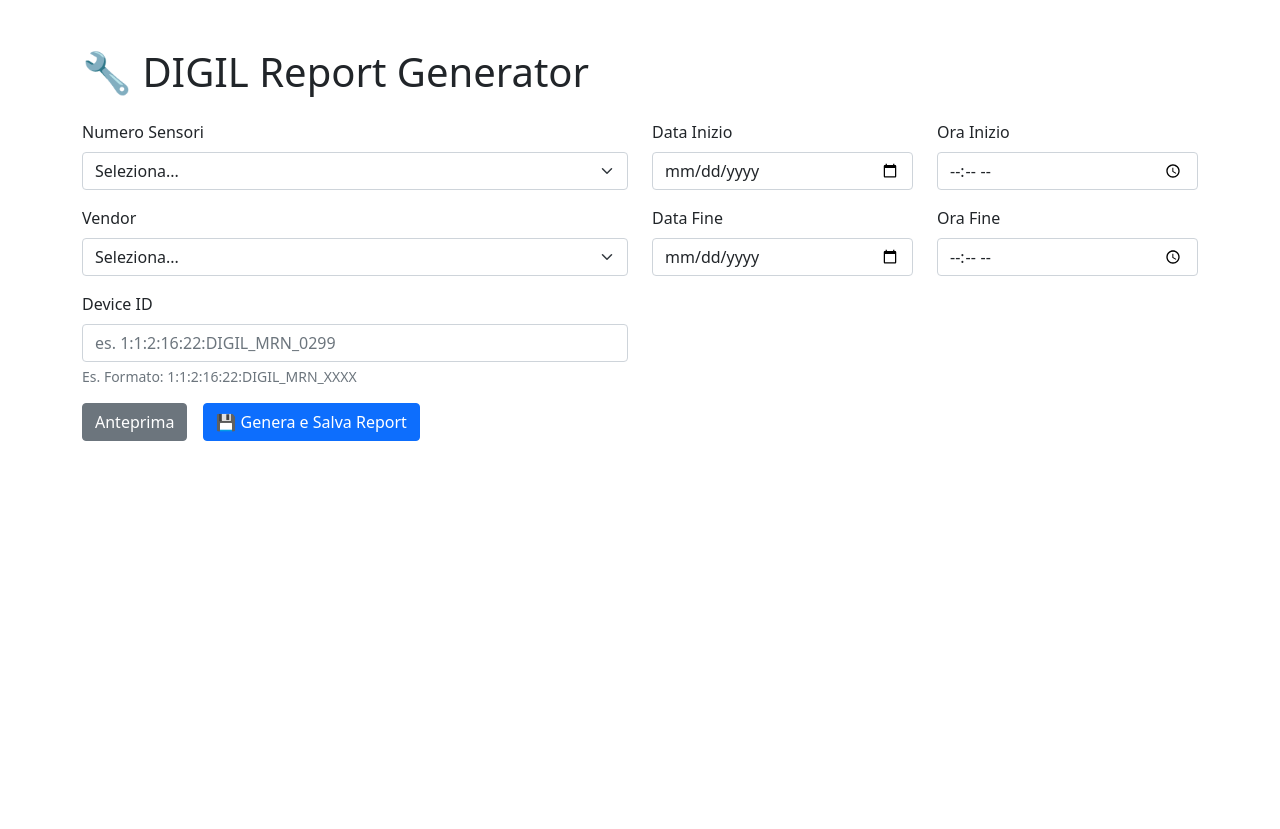
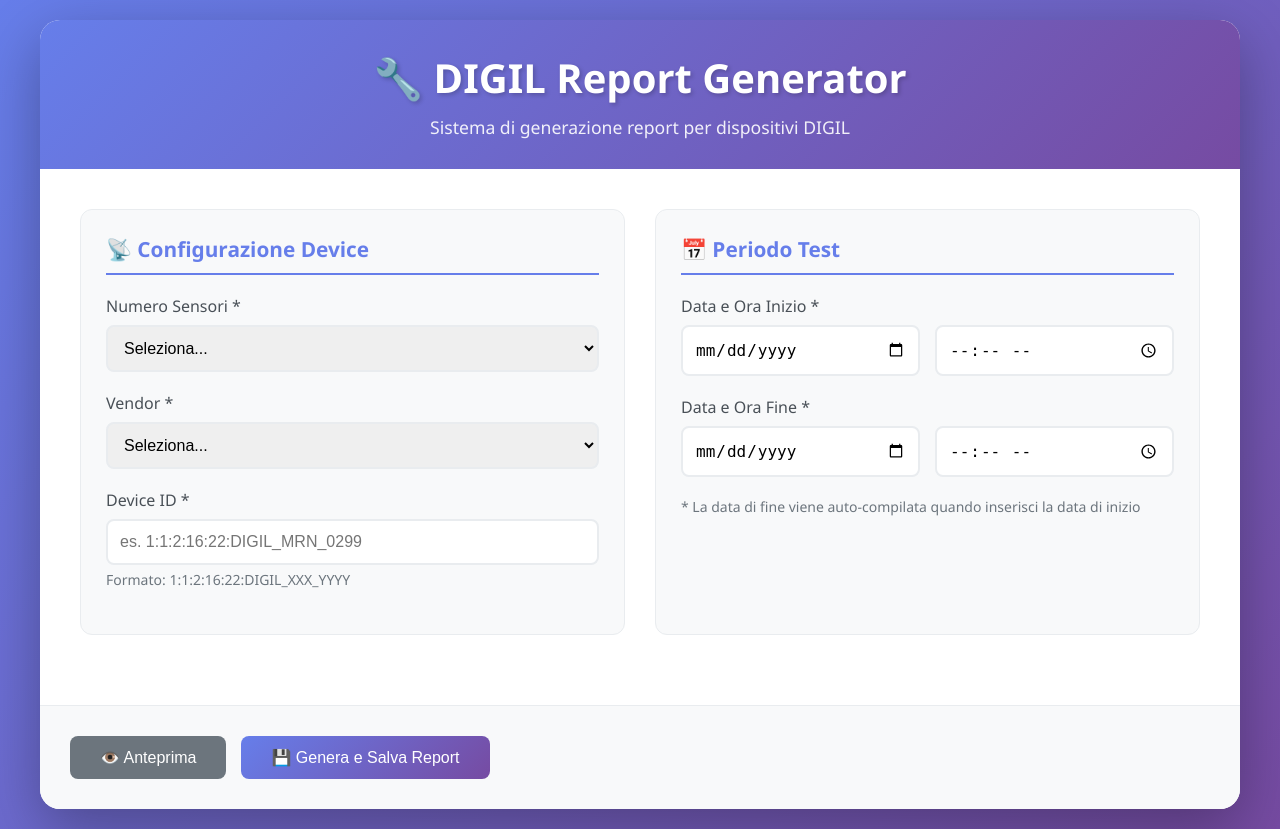
Before and after one commit to devmax89/tool-report, a Flask app: page / in a window 1280 px wide. Before the commit the page ends 441 px from the top, so only its background shows below. Run offline with Flask 3, Linux system fonts and the light colour scheme.

Commit message:
index dinamica

```diff
--- /dev/null
+++ b/static/style.css
@@ -0,0 +1,333 @@
+/* static/style.css */
+
+/* Reset e Base */
+* {
+    margin: 0;
+    padding: 0;
+    box-sizing: border-box;
+}
+
+body {
+    font-family: 'Segoe UI', Tahoma, Geneva, Verdana, sans-serif;
+    background: linear-gradient(135deg, #667eea 0%, #764ba2 100%);
+    min-height: 100vh;
+    padding: 20px;
+}
+
+/* Container principale */
+.main-container {
+    max-width: 1200px;
+    margin: 0 auto;
+    background: white;
+    border-radius: 20px;
+    box-shadow: 0 20px 60px rgba(0,0,0,0.3);
+    overflow: hidden;
+}
+
+/* Header */
+.app-header {
+    background: linear-gradient(135deg, #667eea 0%, #764ba2 100%);
+    color: white;
+    padding: 30px;
+    text-align: center;
+}
+
+.app-header h1 {
+    font-size: 2.5rem;
+    margin-bottom: 10px;
+    text-shadow: 2px 2px 4px rgba(0,0,0,0.2);
+}
+
+.app-header p {
+    opacity: 0.9;
+    font-size: 1.1rem;
+}
+
+/* Form Container */
+.form-container {
+    padding: 40px;
+}
+
+/* Form Grid Responsive */
+.form-grid {
+    display: grid;
+    grid-template-columns: repeat(auto-fit, minmax(300px, 1fr));
+    gap: 30px;
+    margin-bottom: 30px;
+}
+
+.form-section {
+    background: #f8f9fa;
+    padding: 25px;
+    border-radius: 12px;
+    border: 1px solid #e9ecef;
+    transition: transform 0.3s, box-shadow 0.3s;
+}
+
+.form-section:hover {
+    transform: translateY(-2px);
+    box-shadow: 0 5px 20px rgba(0,0,0,0.1);
+}
+
+.form-section h3 {
+    color: #667eea;
+    margin-bottom: 20px;
+    font-size: 1.3rem;
+    border-bottom: 2px solid #667eea;
+    padding-bottom: 10px;
+}
+
+/* Form Controls */
+.form-group {
+    margin-bottom: 20px;
+}
+
+.form-group label {
+    display: block;
+    margin-bottom: 8px;
+    color: #495057;
+    font-weight: 500;
+}
+
+.form-control, .form-select {
+    width: 100%;
+    padding: 12px;
+    border: 2px solid #e9ecef;
+    border-radius: 8px;
+    font-size: 1rem;
+    transition: border-color 0.3s, box-shadow 0.3s;
+}
+
+.form-control:focus, .form-select:focus {
+    outline: none;
+    border-color: #667eea;
+    box-shadow: 0 0 0 3px rgba(102, 126, 234, 0.1);
+}
+
+.form-text {
+    margin-top: 5px;
+    color: #6c757d;
+    font-size: 0.875rem;
+}
+
+/* Date/Time Grid */
+.datetime-grid {
+    display: grid;
+    grid-template-columns: 1fr 1fr;
+    gap: 15px;
+}
+
+/* Buttons */
+.button-group {
+    display: flex;
+    flex-wrap: wrap;
+    gap: 15px;
+    padding: 30px;
+    background: #f8f9fa;
+    border-top: 1px solid #e9ecef;
+}
+
+.btn {
+    padding: 12px 30px;
+    border: none;
+    border-radius: 8px;
+    font-size: 1rem;
+    font-weight: 500;
+    cursor: pointer;
+    transition: all 0.3s;
+    display: inline-flex;
+    align-items: center;
+    gap: 8px;
+}
+
+.btn-primary {
+    background: linear-gradient(135deg, #667eea 0%, #764ba2 100%);
+    color: white;
+}
+
+.btn-primary:hover {
+    transform: translateY(-2px);
+    box-shadow: 0 5px 20px rgba(102, 126, 234, 0.4);
+}
+
+.btn-secondary {
+    background: #6c757d;
+    color: white;
+}
+
+.btn-secondary:hover {
+    background: #5a6268;
+    transform: translateY(-2px);
+    box-shadow: 0 5px 20px rgba(108, 117, 125, 0.4);
+}
+
+/* Preview Area */
+#preview {
+    margin: 20px 40px 40px;
+    animation: slideIn 0.3s ease-out;
+}
+
+@keyframes slideIn {
+    from {
+        opacity: 0;
+        transform: translateY(-20px);
+    }
+    to {
+        opacity: 1;
+        transform: translateY(0);
+    }
+}
+
+.preview-card {
+    background: white;
+    border-radius: 12px;
+    box-shadow: 0 5px 20px rgba(0,0,0,0.1);
+    overflow: hidden;
+}
+
+.preview-header {
+    background: #f8f9fa;
+    padding: 20px;
+    border-bottom: 1px solid #e9ecef;
+}
+
+.preview-header h5 {
+    color: #495057;
+    font-size: 1.3rem;
+    margin: 0;
+}
+
+.preview-body {
+    padding: 25px;
+}
+
+.preview-grid {
+    display: grid;
+    grid-template-columns: repeat(auto-fit, minmax(250px, 1fr));
+    gap: 30px;
+}
+
+.preview-section h6 {
+    color: #667eea;
+    margin-bottom: 15px;
+    font-size: 1.1rem;
+}
+
+.preview-list {
+    list-style: none;
+}
+
+.preview-list li {
+    padding: 8px 0;
+    border-bottom: 1px solid #f1f3f5;
+}
+
+.preview-list li:last-child {
+    border-bottom: none;
+}
+
+.preview-list strong {
+    color: #495057;
+    margin-right: 10px;
+}
+
+.preview-list code {
+    background: #f8f9fa;
+    padding: 2px 6px;
+    border-radius: 4px;
+    color: #e83e8c;
+}
+
+/* Alert Messages */
+.alert {
+    padding: 15px 20px;
+    border-radius: 8px;
+    margin-top: 20px;
+}
+
+.alert-success {
+    background: #d4edda;
+    color: #155724;
+    border: 1px solid #c3e6cb;
+}
+
+.alert-warning {
+    background: #fff3cd;
+    color: #856404;
+    border: 1px solid #ffeeba;
+}
+
+.alert-danger {
+    background: #f8d7da;
+    color: #721c24;
+    border: 1px solid #f5c6cb;
+}
+
+/* Responsive Design */
+@media (max-width: 768px) {
+    .app-header h1 {
+        font-size: 1.8rem;
+    }
+
+    .form-container {
+        padding: 20px;
+    }
+
+    .form-grid {
+        grid-template-columns: 1fr;
+    }
+
+    .datetime-grid {
+        grid-template-columns: 1fr;
+    }
+
+    .button-group {
+        justify-content: center;
+    }
+
+    .btn {
+        width: 100%;
+        justify-content: center;
+    }
+
+    .preview-grid {
+        grid-template-columns: 1fr;
+    }
+}
+
+@media (max-width: 480px) {
+    body {
+        padding: 10px;
+    }
+
+    .app-header {
+        padding: 20px;
+    }
+
+    .app-header h1 {
+        font-size: 1.5rem;
+    }
+
+    .form-section {
+        padding: 15px;
+    }
+
+    .button-group {
+        padding: 20px;
+    }
+}
+
+/* Loading Spinner */
+.spinner {
+    display: inline-block;
+    width: 20px;
+    height: 20px;
+    border: 3px solid rgba(255,255,255,.3);
+    border-radius: 50%;
+    border-top-color: white;
+    animation: spin 1s ease-in-out infinite;
+}
+
+@keyframes spin {
+    to { transform: rotate(360deg); }
+}
--- a/templates/index.html
+++ b/templates/index.html
@@ -4,17 +4,24 @@
     <meta charset="UTF-8">
     <meta name="viewport" content="width=device-width, initial-scale=1.0">
     <title>DIGIL Report Generator</title>
-    <link href="https://cdn.jsdelivr.net/npm/bootstrap@5.1.3/dist/css/bootstrap.min.css" rel="stylesheet">
+    <link rel="stylesheet" href="{{ url_for('static', filename='style.css') }}">
 </head>
 <body>
-    <div class="container mt-5">
-        <h1 class="mb-4">🔧 DIGIL Report Generator</h1>
+    <div class="main-container">
+        <div class="app-header">
+            <h1>🔧 DIGIL Report Generator</h1>
+            <p>Sistema di generazione report per dispositivi DIGIL</p>
+        </div>
 
+        <div class="form-container">
             <form id="reportForm" method="POST">
-            <div class="row">
-                <div class="col-md-6">
-                    <div class="mb-3">
-                        <label for="num_sensors" class="form-label">Numero Sensori</label>
+                <div class="form-grid">
+                    <!-- Sezione Configurazione Device -->
+                    <div class="form-section">
+                        <h3>📡 Configurazione Device</h3>
+
+                        <div class="form-group">
+                            <label for="num_sensors">Numero Sensori *</label>
                             <select class="form-select" id="num_sensors" name="num_sensors" required>
                                 <option value="">Seleziona...</option>
                                 <option value="3">3 Sensori</option>
@@ -23,8 +30,8 @@
                             </select>
                         </div>
 
-                    <div class="mb-3">
-                        <label for="vendor" class="form-label">Vendor</label>
+                        <div class="form-group">
+                            <label for="vendor">Vendor *</label>
                             <select class="form-select" id="vendor" name="vendor" required>
                                 <option value="">Seleziona...</option>
                                 <option value="MII">MII</option>
@@ -33,58 +40,52 @@
                             </select>
                         </div>
 
-                    <div class="mb-3">
-                        <label for="device_id" class="form-label">Device ID</label>
+                        <div class="form-group">
+                            <label for="device_id">Device ID *</label>
                             <input type="text" class="form-control" id="device_id" name="device_id"
                                    placeholder="es. 1:1:2:16:22:DIGIL_MRN_0299" required>
-                        <div class="form-text">Es. Formato: 1:1:2:16:22:DIGIL_MRN_XXXX</div>
+                            <div class="form-text">Formato: 1:1:2:16:22:DIGIL_XXX_YYYY</div>
                         </div>
                     </div>
 
-                <div class="col-md-6">
-                    <div class="row">
-                        <div class="col-6">
-                            <div class="mb-3">
-                                <label for="start_date" class="form-label">Data Inizio</label>
+                    <!-- Sezione Periodo Test -->
+                    <div class="form-section">
+                        <h3>📅 Periodo Test</h3>
+
+                        <div class="form-group">
+                            <label>Data e Ora Inizio *</label>
+                            <div class="datetime-grid">
                                 <input type="date" class="form-control" id="start_date" name="start_date" required>
-                            </div>
-                        </div>
-                        <div class="col-6">
-                            <div class="mb-3">
-                                <label for="start_time" class="form-label">Ora Inizio</label>
                                 <input type="time" class="form-control" id="start_time" name="start_time" required>
                             </div>
                         </div>
-                    </div>
 
-                    <div class="row">
-                        <div class="col-6">
-                            <div class="mb-3">
-                                <label for="end_date" class="form-label">Data Fine</label>
+                        <div class="form-group">
+                            <label>Data e Ora Fine *</label>
+                            <div class="datetime-grid">
                                 <input type="date" class="form-control" id="end_date" name="end_date" required>
-                            </div>
-                        </div>
-                        <div class="col-6">
-                            <div class="mb-3">
-                                <label for="end_time" class="form-label">Ora Fine</label>
                                 <input type="time" class="form-control" id="end_time" name="end_time" required>
                             </div>
                         </div>
+
+                        <div class="form-text">
+                            * La data di fine viene auto-compilata quando inserisci la data di inizio
                         </div>
                     </div>
                 </div>
+            </form>
+        </div>
 
-            <div class="d-flex gap-3">
+        <div class="button-group">
             <button type="button" class="btn btn-secondary" onclick="showPreview()">
-                    Anteprima
+                👁️ Anteprima
             </button>
-                <button type="submit" class="btn btn-primary" formaction="/generate">
+            <button type="submit" form="reportForm" class="btn btn-primary" formaction="/generate">
                 💾 Genera e Salva Report
             </button>
         </div>
-        </form>
 
-        <div id="preview" class="mt-4" style="display:none;">
+        <div id="preview" style="display:none;">
             <!-- Preview content will be loaded here -->
         </div>
     </div>
@@ -94,18 +95,25 @@
             const form = document.getElementById('reportForm');
             const formData = new FormData(form);
 
+            // Mostra loading
+            const previewDiv = document.getElementById('preview');
+            previewDiv.innerHTML = '<div class="alert alert-info">Caricamento anteprima...</div>';
+            previewDiv.style.display = 'block';
+
             fetch('/preview', {
                 method: 'POST',
                 body: formData
             })
             .then(response => response.text())
             .then(html => {
-                document.getElementById('preview').innerHTML = html;
-                document.getElementById('preview').style.display = 'block';
+                previewDiv.innerHTML = html;
+            })
+            .catch(error => {
+                previewDiv.innerHTML = '<div class="alert alert-danger">Errore nel caricamento dell\'anteprima</div>';
             });
         }
 
-        // Auto-fill end date when start date changes
+        // Auto-fill end date quando cambia start date
         document.getElementById('start_date').addEventListener('change', function() {
             const endDate = document.getElementById('end_date');
             if (!endDate.value) {
```
Also changed, not shown: templates/preview.html (+9 -9 lines), logo/Logo_Terna.png (added). Lines whose indentation alone changed are shown as unchanged.
